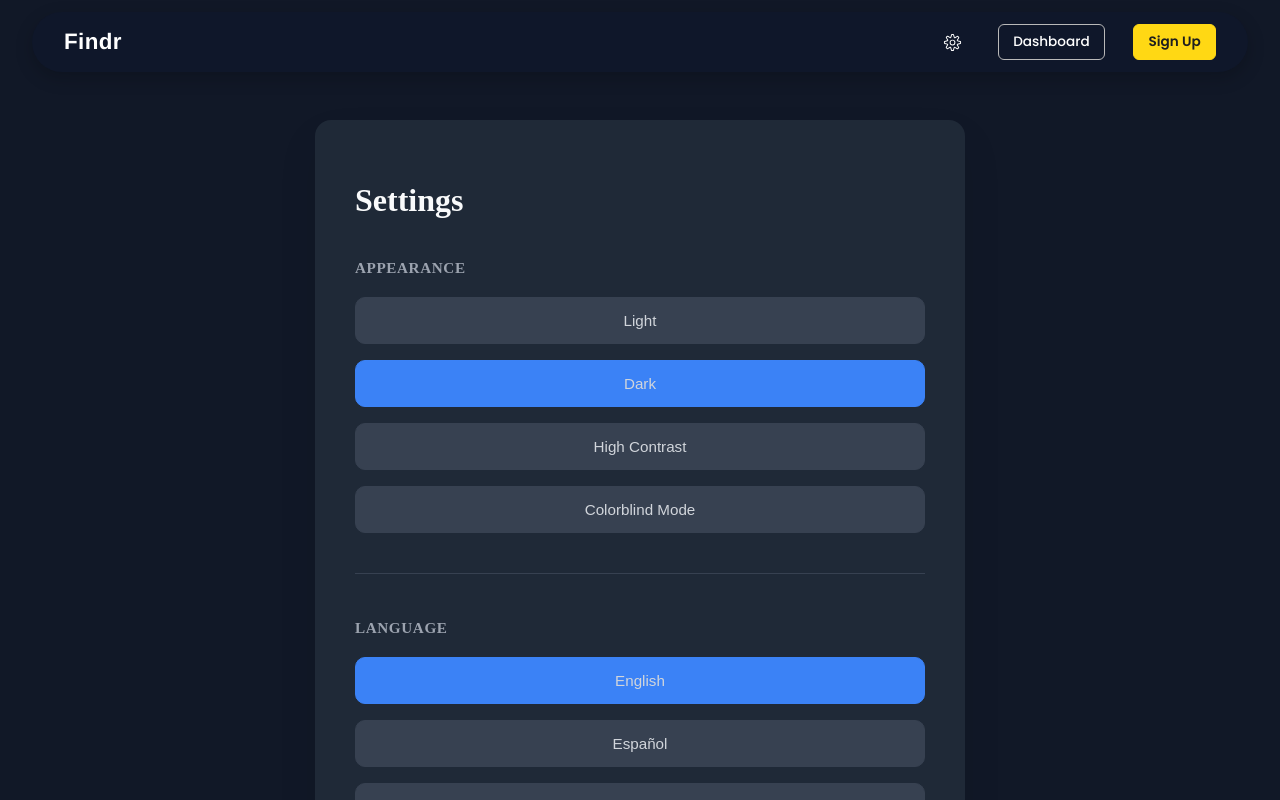
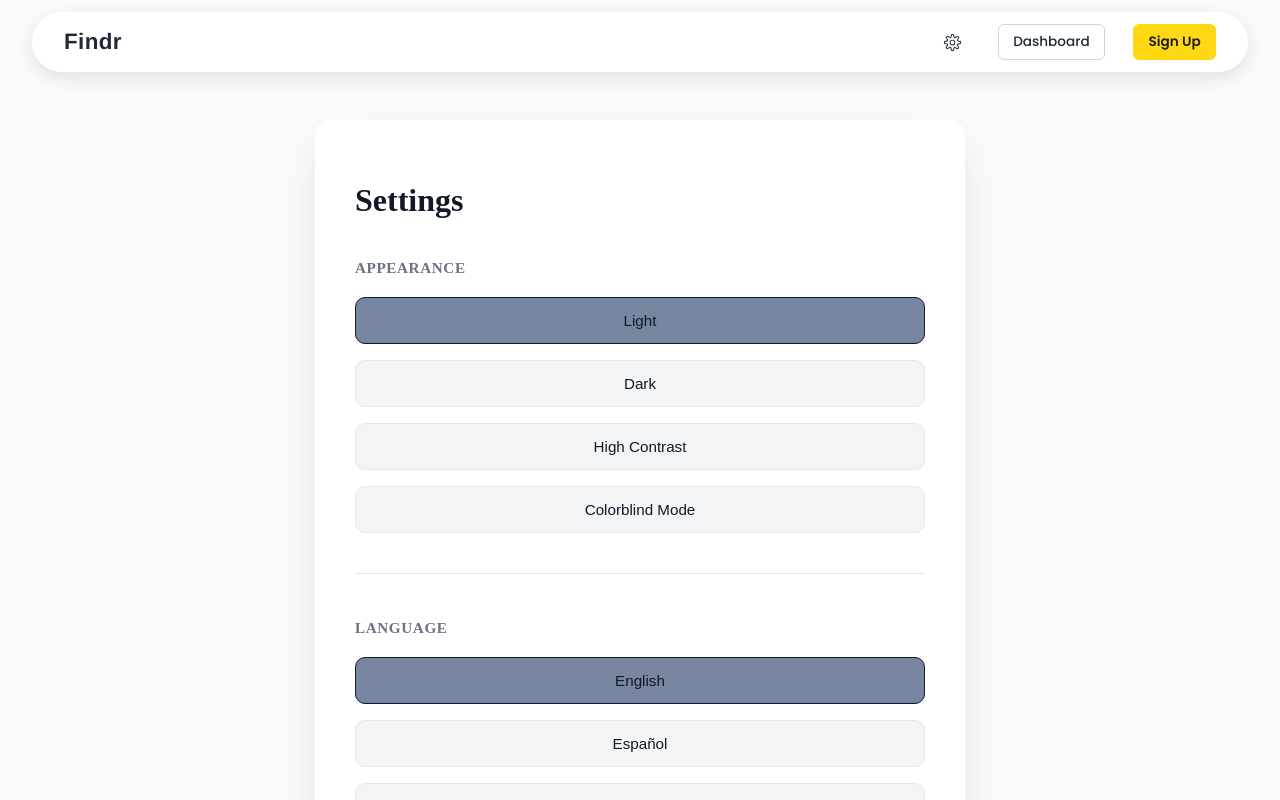
Before and after one commit to srisura1010/Website_Coding_And_Development-FBLA, a Next.js app in the folder lost-and-found/: page /settings in a window 1280 px wide. Shown: the top 800 px of the page. Built offline with nearby package versions, Linux system fonts and the light colour scheme; no server answers; the database is empty.

Commit message:
fixed issues

```diff
--- a/lost-and-found/src/app/settings/page.tsx
+++ b/lost-and-found/src/app/settings/page.tsx
@@ -5,111 +5,59 @@ import { useSettings } from "@/context/SettingsContext";
 import "./settings.css";
 
 const SettingsPage = () => {
-  const {
-    theme,
-    language,
-    setTheme,
-    setLanguage,
-  } = useSettings();
+  const { theme, language, setTheme, setLanguage } = useSettings();
 
-  /* ------------------ TEXT STATE ------------------ */
+  const [mounted, setMounted] = useState(false);
 
-  const [settingsText, setSettingsText] = useState("Settings");
-  const [appearanceText, setAppearanceText] = useState("Appearance");
-  const [lightText, setLightText] = useState("Light");
-  const [darkText, setDarkText] = useState("Dark");
-  const [highContrastText, setHighContrastText] = useState("High Contrast");
-  const [colorblindText, setColorblindText] = useState("Colorblind Mode");
-  const [languageText, setLanguageText] = useState("Language");
+  // Prevent hydration mismatch
+  useEffect(() => {
+    setMounted(true);
+  }, []);
 
-  /* ------------------ TRANSLATION EFFECT ------------------ */
-
-  useEffect(() => {
-    if (language === "en") {
-      setSettingsText("Settings");
-      setAppearanceText("Appearance");
-      setLightText("Light");
-      setDarkText("Dark");
-      setHighContrastText("High Contrast");
-      setColorblindText("Colorblind Mode");
-      setLanguageText("Language");
-      return;
-    }
-
-    const translateAndCache = async () => {
-      const translations = [
-        { key: "Settings", setter: setSettingsText },
-        { key: "Appearance", setter: setAppearanceText },
-        { key: "Light", setter: setLightText },
-        { key: "Dark", setter: setDarkText },
-        { key: "High Contrast", setter: setHighContrastText },
-        { key: "Colorblind Mode", setter: setColorblindText },
-        { key: "Language", setter: setLanguageText },
-      ];
-
-      for (const { key, setter } of translations) {
-        try {
-          const res = await fetch("/api/translate", {
-            method: "POST",
-            headers: { "Content-Type": "application/json" },
-            body: JSON.stringify({ text: key, target: language }),
-          });
-
-          if (res.ok) {
-            const data = await res.json();
-            setter(data.translatedText || key);
-          }
-        } catch {}
-      }
-    };
-
-    translateAndCache();
-  }, [language]);
+  if (!mounted) return null;
 
   return (
     <div className="settings-page">
       <div className="settings-card">
-        <h1>{settingsText}</h1>
+        <h1>Settings</h1>
 
-        {/* APPEARANCE SECTION */}
+        {/* APPEARANCE */}
         <section className="settings-section">
-          <h3>{appearanceText}</h3>
+          <h3>Appearance</h3>
           <div className="theme-options">
-
             <button
               className={theme === "light" ? "active" : ""}
               onClick={() => setTheme("light")}
             >
-              {lightText}
+              Light
             </button>
 
             <button
               className={theme === "dark" ? "active" : ""}
               onClick={() => setTheme("dark")}
             >
-              {darkText}
+              Dark
             </button>
 
             <button
               className={theme === "high-contrast" ? "active" : ""}
               onClick={() => setTheme("high-contrast")}
             >
-              {highContrastText}
+              High Contrast
             </button>
 
             <button
               className={theme === "colorblind" ? "active" : ""}
               onClick={() => setTheme("colorblind")}
             >
-              {colorblindText}
+              Colorblind Mode
             </button>
-
           </div>
         </section>
 
-        {/* LANGUAGE SECTION */}
+        {/* LANGUAGE */}
         <section className="settings-section">
-          <h3>{languageText}</h3>
+          <h3>Language</h3>
           <div className="theme-options">
             <button
               className={language === "en" ? "active" : ""}
@@ -117,18 +65,21 @@ const SettingsPage = () => {
             >
               English
             </button>
+
             <button
               className={language === "es" ? "active" : ""}
               onClick={() => setLanguage("es")}
             >
               Español
             </button>
+
             <button
               className={language === "fr" ? "active" : ""}
               onClick={() => setLanguage("fr")}
             >
               Français
             </button>
+
             <button
               className={language === "de" ? "active" : ""}
               onClick={() => setLanguage("de")}
--- a/lost-and-found/src/context/SettingsContext.tsx
+++ b/lost-and-found/src/context/SettingsContext.tsx
@@ -1,8 +1,8 @@
 "use client";
 
-import { createContext, useContext, useState, useEffect } from "react";
+import { createContext, useContext, useEffect, useState } from "react";
 
-type Theme = "light" | "dark";
+type Theme = "light" | "dark" | "high-contrast" | "colorblind";
 type Font = "sans" | "serif" | "mono";
 type Language = "en" | "es" | "fr" | "de";
 
@@ -18,44 +18,51 @@ interface SettingsContextType {
 const SettingsContext = createContext<SettingsContextType | null>(null);
 
 export function SettingsProvider({ children }: { children: React.ReactNode }) {
-  const [theme, setTheme] = useState<Theme>("dark");
+  const [theme, setTheme] = useState<Theme>("light");
   const [font, setFont] = useState<Font>("sans");
   const [language, setLanguage] = useState<Language>("en");
+  const [mounted, setMounted] = useState(false);
 
-  // Load saved settings on mount
+  // Load saved settings AFTER mount (prevents hydration errors)
   useEffect(() => {
     const savedTheme = localStorage.getItem("theme") as Theme | null;
     const savedLanguage = localStorage.getItem("language") as Language | null;
+    const savedFont = localStorage.getItem("font") as Font | null;
 
     if (savedTheme) setTheme(savedTheme);
     if (savedLanguage) setLanguage(savedLanguage);
+    if (savedFont) setFont(savedFont);
+
+    setMounted(true);
   }, []);
 
   // Apply theme to document
   useEffect(() => {
-  // Remove all possible theme classes first
-  document.body.classList.remove("light", "dark", "high-contrast", "colorblind");
+    if (!mounted) return;
 
-  // Add the currently selected theme
-  document.body.classList.add(theme);
+    document.body.classList.remove(
+      "light",
+      "dark",
+      "high-contrast",
+      "colorblind"
+    );
 
-  // Update dataset attributes
-  document.documentElement.dataset.theme = theme;
-  document.documentElement.dataset.font = font;
+    document.body.classList.add(theme);
 
-  // Save theme & language to localStorage
-  localStorage.setItem("theme", theme);
-  localStorage.setItem("language", language);
-}, [theme, font, language]);
+    document.documentElement.dataset.theme = theme;
+    document.documentElement.dataset.font = font;
 
+    localStorage.setItem("theme", theme);
+    localStorage.setItem("language", language);
+    localStorage.setItem("font", font);
+  }, [theme, font, language, mounted]);
 
-  // Save language to localStorage
-  useEffect(() => {
-    localStorage.setItem("language", language);
-  }, [language]);
+  if (!mounted) return null; // Prevent hydration mismatch
 
   return (
-    <SettingsContext.Provider value={{ theme, font, language, setTheme, setFont, setLanguage }}>
+    <SettingsContext.Provider
+      value={{ theme, font, language, setTheme, setFont, setLanguage }}
+    >
       {children}
     </SettingsContext.Provider>
   );
```
